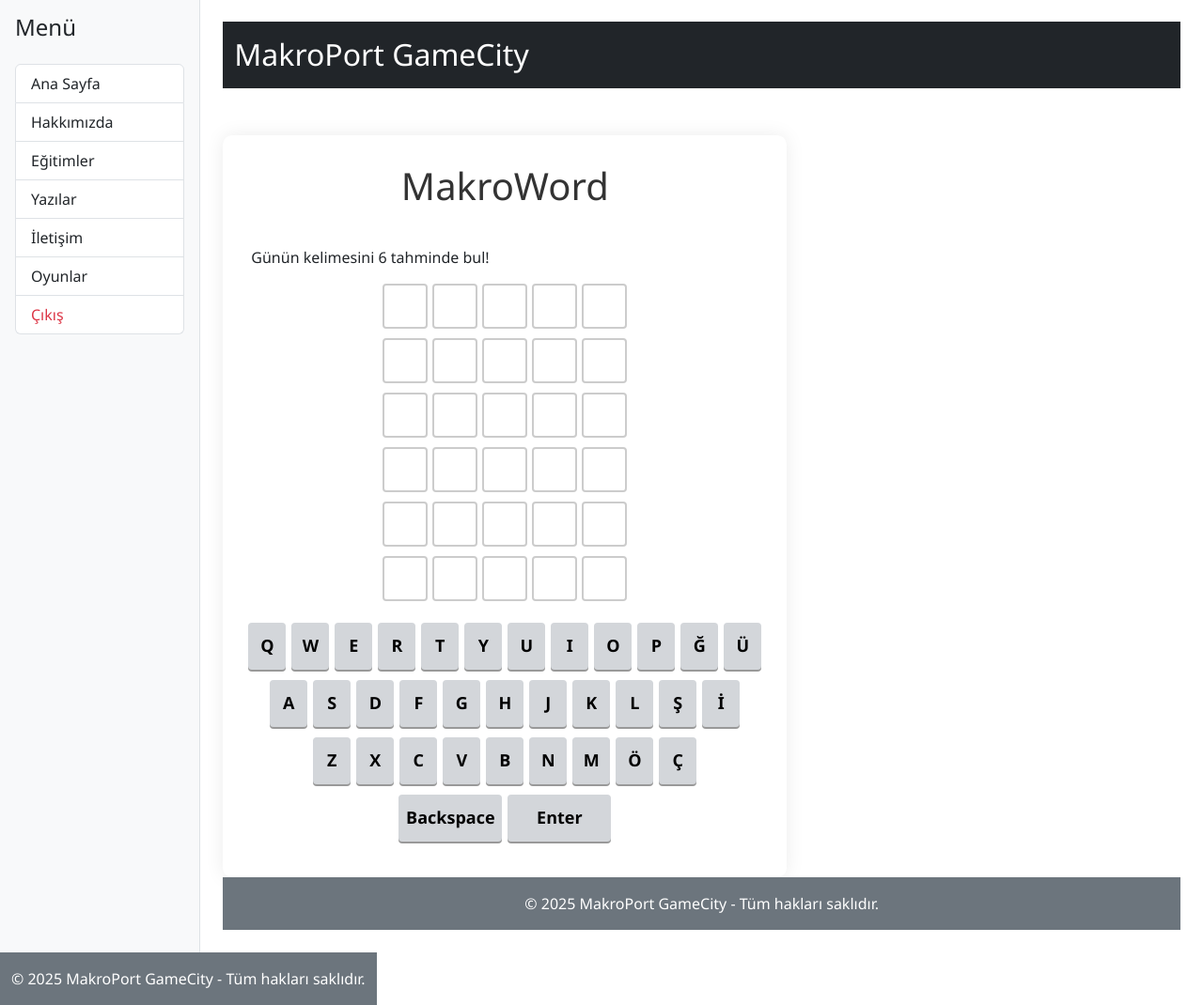
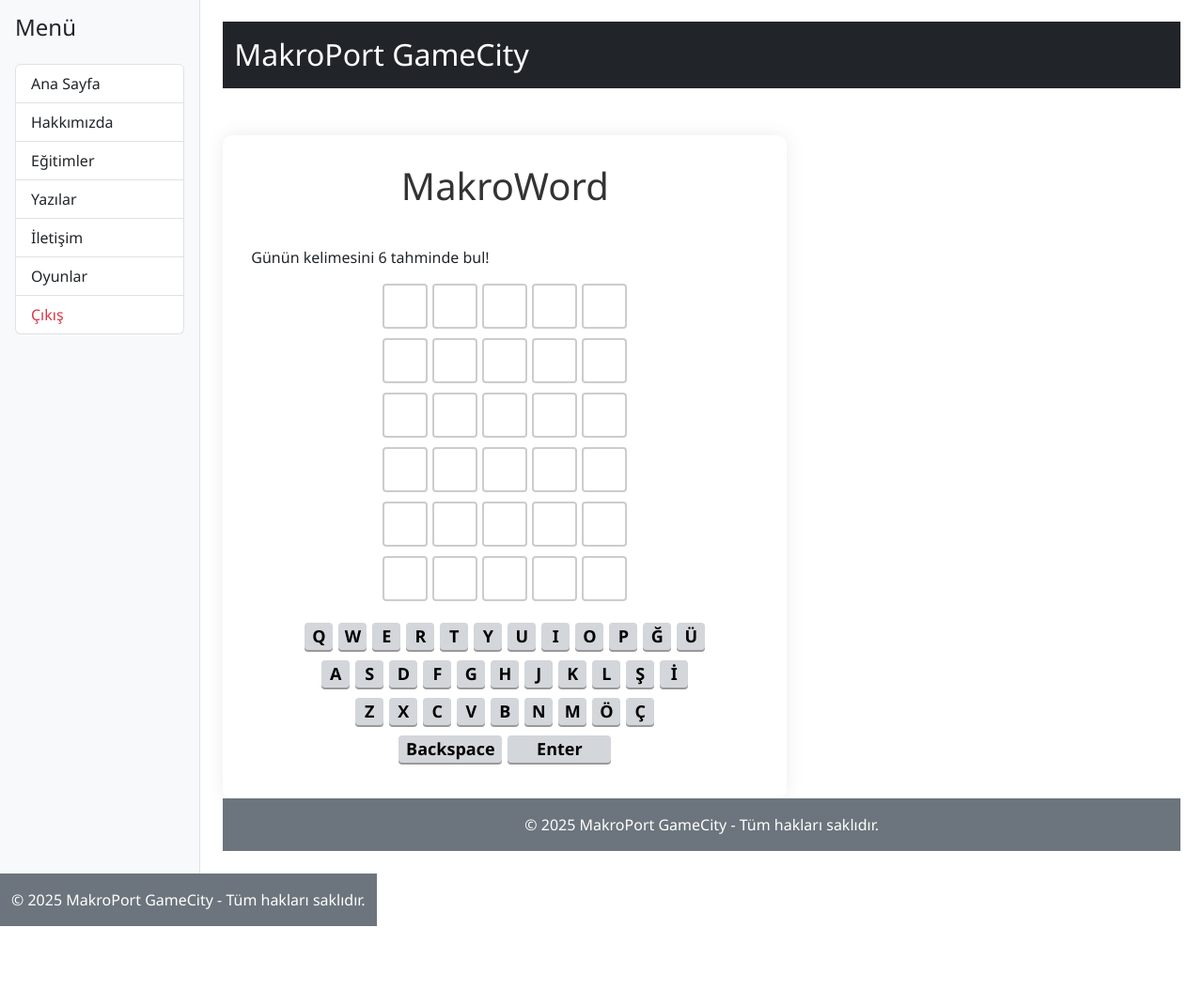
Before and after one commit to ckaraduman/makroport, a PHP site: page /makroword1 in a window 1280 px wide. Shown: the part 87-1157 px from the top of the page at 94% size. After the commit the page ends 1073 px from the top, so only its background shows below. Run offline with PHP 8.4, Linux system fonts and the light colour scheme; the visitor is signed in with stand-in values (Sample User, id 1).

Commit message:
Flexible Works

```diff
--- a/pages/games/makroword1.css
+++ b/pages/games/makroword1.css
@@ -81,8 +81,10 @@ h1 {
 }
 
 .keyboard-key {
-    width: 40px;
-    height: 50px;
+    /* width: 40px;
+    height: 50px; */
+    width: auto;  /* ✅ Eklendi */
+    min-width: 30px;
     margin: 3px;
     font-size: 18px;
     font-weight: bold;
@@ -106,5 +108,6 @@ h1 {
 }
 
 .keyboard-key.wide {
+    flex: 2 0 auto;
     width: 110px;
 }
```
